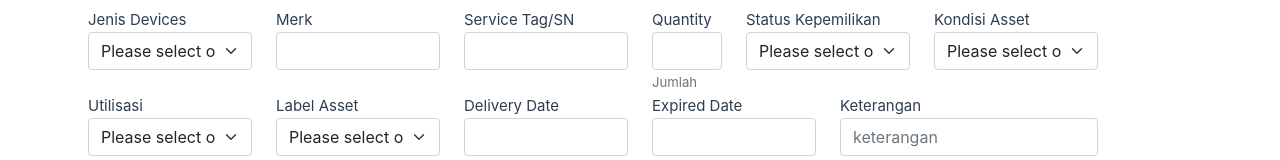
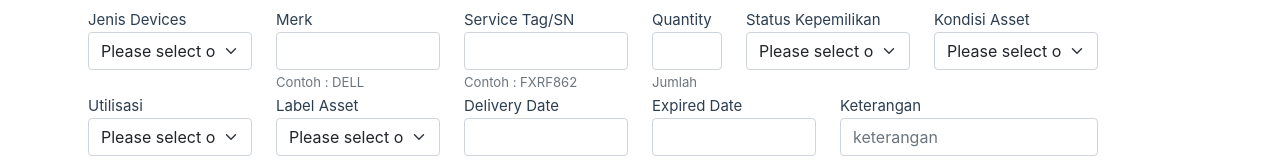
Before and after one commit to ooary/asset-registration, a Vue app: page / in a window 1280 px wide. Shown: the part 905-1065 px from the top of the page. Built offline with nearby package versions, Linux system fonts and the light colour scheme.

Commit message:
Add text muted

```diff
--- a/src/components/AssetRegistration.vue
+++ b/src/components/AssetRegistration.vue
@@ -132,14 +132,14 @@
             Merk
           </label>
           <input type="text" class="form-control" :name="`dataAsset[${key}][merk]`" v-model="value.merk" required>
-          <small id="emailHelp" class="form-text text-muted"> </small>
+          <small id="emailHelp" class="form-text text-muted">Contoh : DELL </small>
           </div>
           <div class="col-md-2">
             <label>
             Service Tag/SN
           </label>
           <input type="text" class="form-control" v-model="value.service_tag" :name="`dataAsset[${key}][service_tag]`" required>
-          <small id="emailHelp" class="form-text text-muted"></small>
+          <small id="emailHelp" class="form-text text-muted">Contoh : FXRF862</small>
           </div>
           <div class="col-md-1">
             <label>
@@ -390,9 +390,6 @@ export default {
         //   return  alert(this.errors)
         // }
 
-
-
-
       const today = new Date();
       const date = today.getFullYear()+'-'+(today.getMonth()+1)+'-'+today.getDate();
 
```
